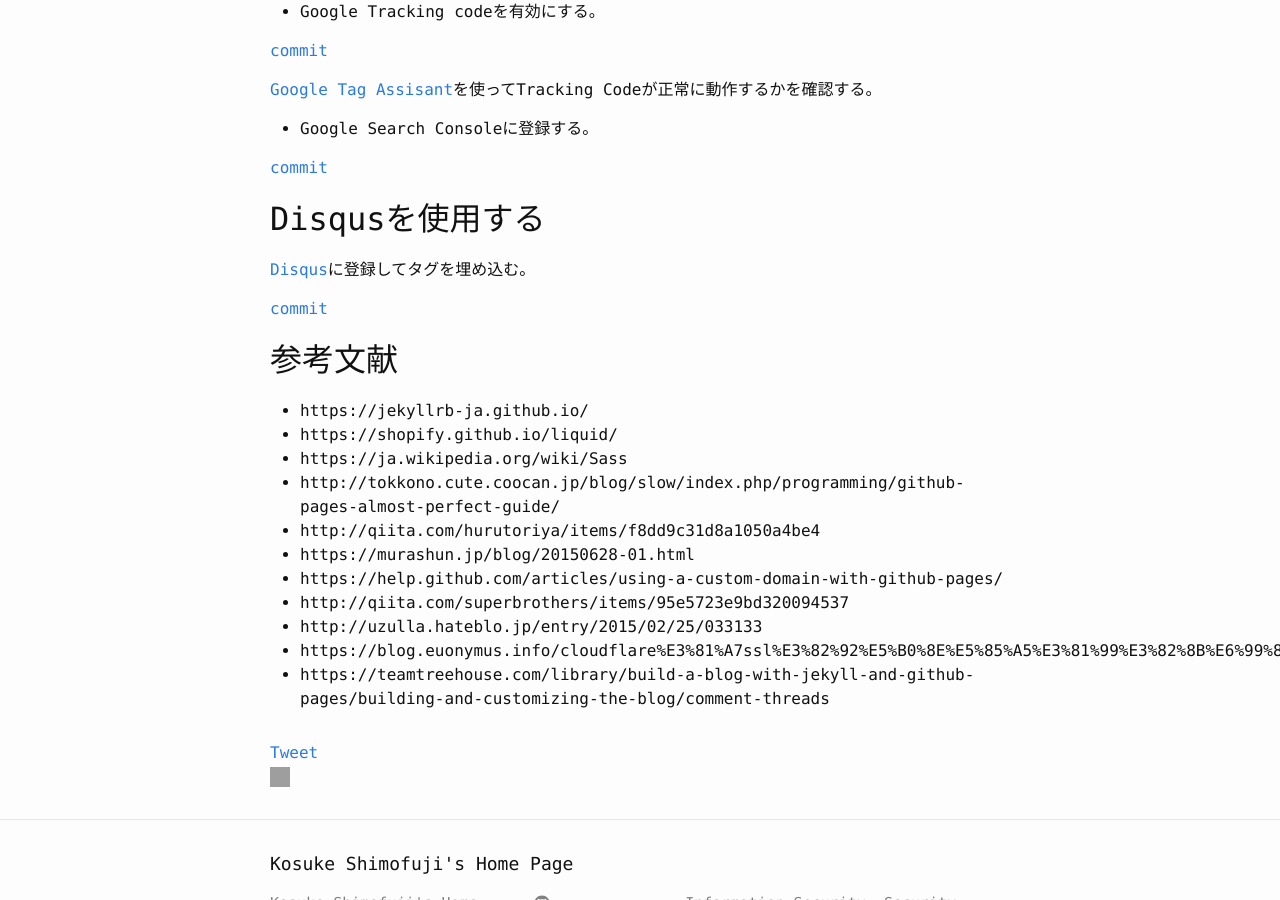
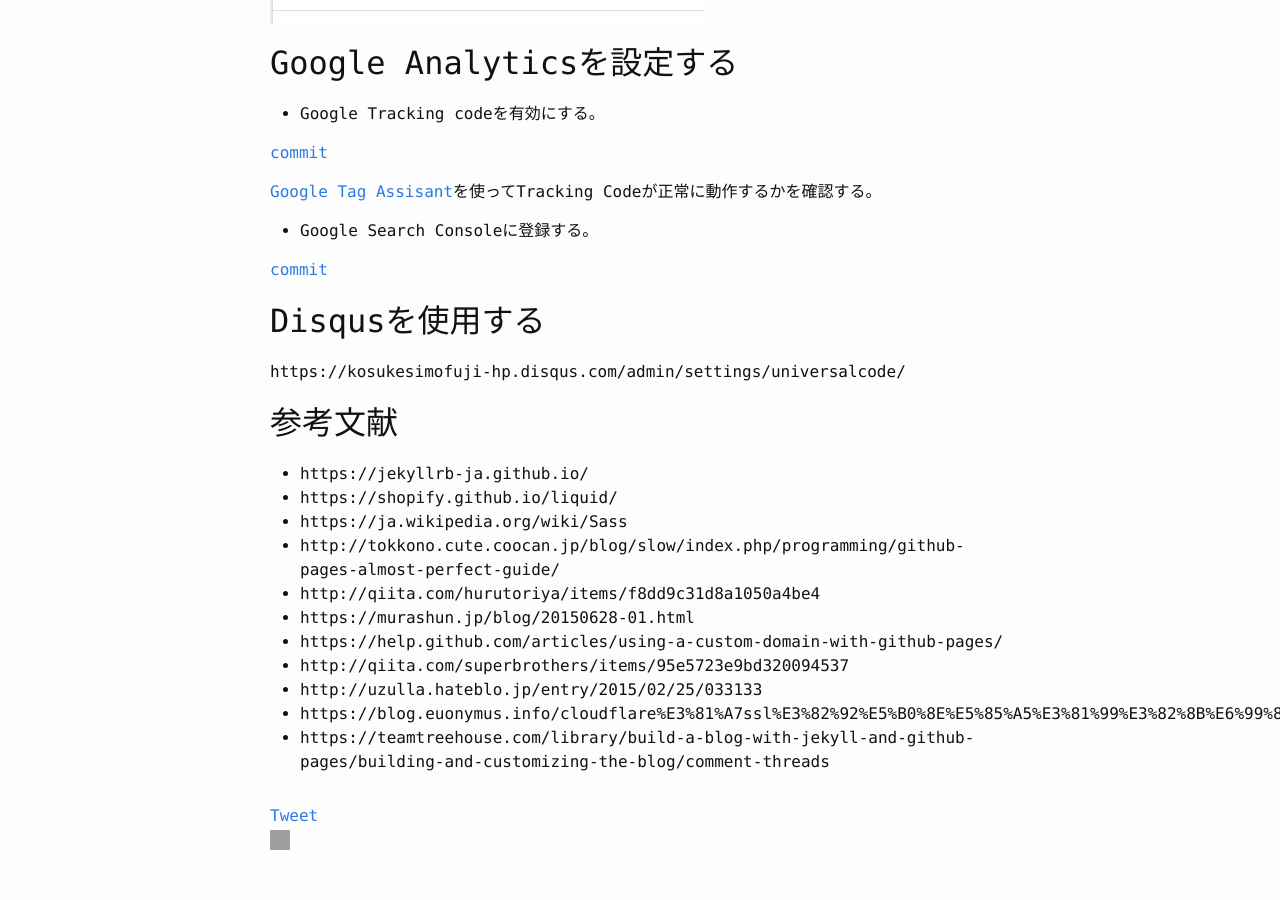
Before and after one commit to KosukeShimofuji/KosukeShimofuji.github.io, a Jekyll site: the page built from _posts/2016-07-01-hello-jekyll.markdown, in a window 1280 px wide and 900 px high, scrolled down 4289 px. Built offline with Jekyll 4.4.1, drawn with Linux system fonts in a browser that asks for light colours; a script that is not in the unit is left out; comment, search, counter and statistics services are not loaded; some of the changed text lies outside the part shown; grey boxes are pictures that could not be loaded.

Commit message:
update hello jekyll

````diff
--- a/_layouts/post.html
+++ b/_layouts/post.html
@@ -14,6 +14,6 @@
   </div>
 
   {% include sns-share.html %}
-
+  <br>
   {% include disqus.html username=site.twitter_username %}
 </article>
--- a/_posts/2016-07-01-hello-jekyll.markdown
+++ b/_posts/2016-07-01-hello-jekyll.markdown
@@ -87,6 +87,11 @@
 $ jekyll server -H0.0.0.0 -w -drafts
 ```
 
+## syntax highlightを変更する
+
+テーマを[公開](https://github.com/jwarby/jekyll-pygments-themes)されている方がいらっしゃるので使わせてもらう。
+[commit](https://github.com/KosukeShimofuji/KosukeShimofuji.github.io/commit/bd84c2ab6bf0fca73a8a695c4d5e4e9ea6431e2a)
+
 ## OGPの設定
 
 facebookのシェアボタンなどはOGPの値を読み取って処理を行うため、OGPの設定を行う必要があった。
@@ -167,9 +172,8 @@
 
 ## Disqusを使用する
 
-[Disqus](https://disqus.com/)に登録してタグを埋め込む。
+https://kosukesimofuji-hp.disqus.com/admin/settings/universalcode/
 
-[commit](https://github.com/KosukeShimofuji/KosukeShimofuji.github.io/commit/64012602a2fc0fc86a6e5cddf867ca624cf74eac)
 
 ## 参考文献
 
````
